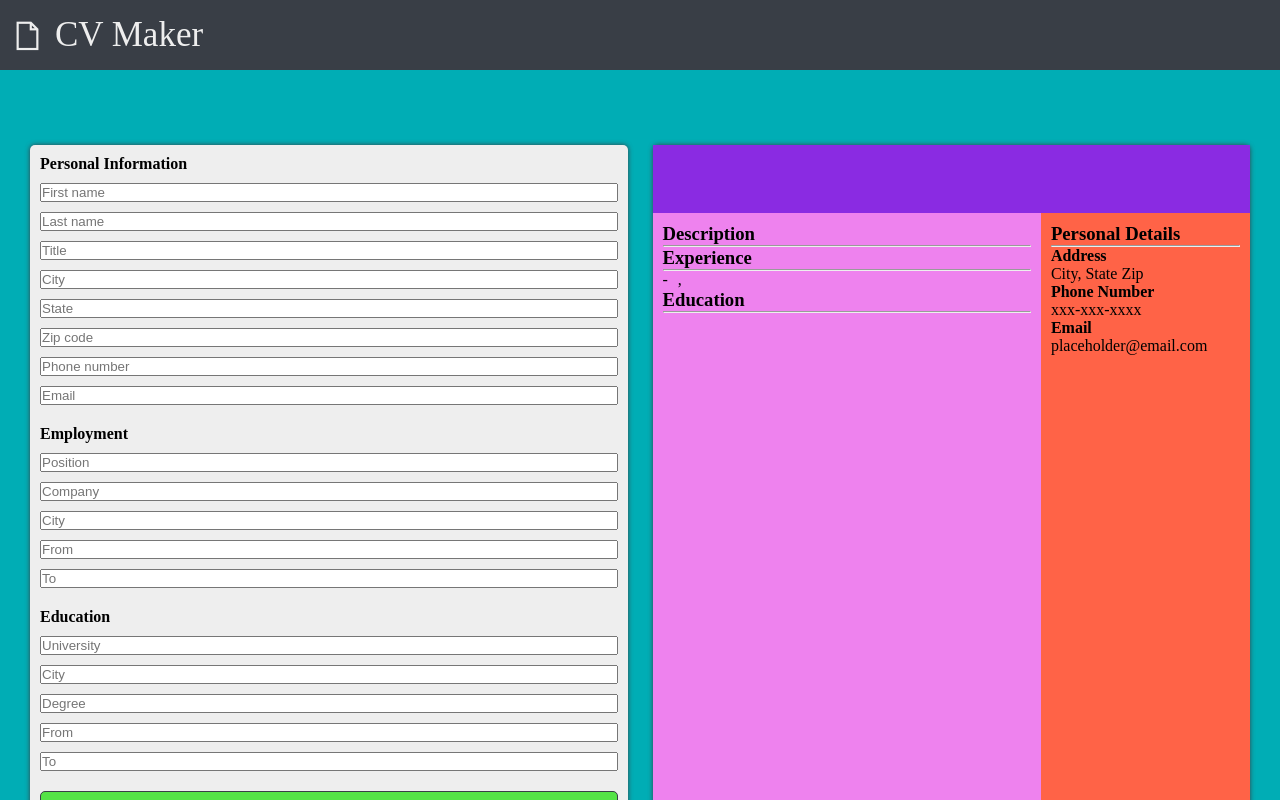
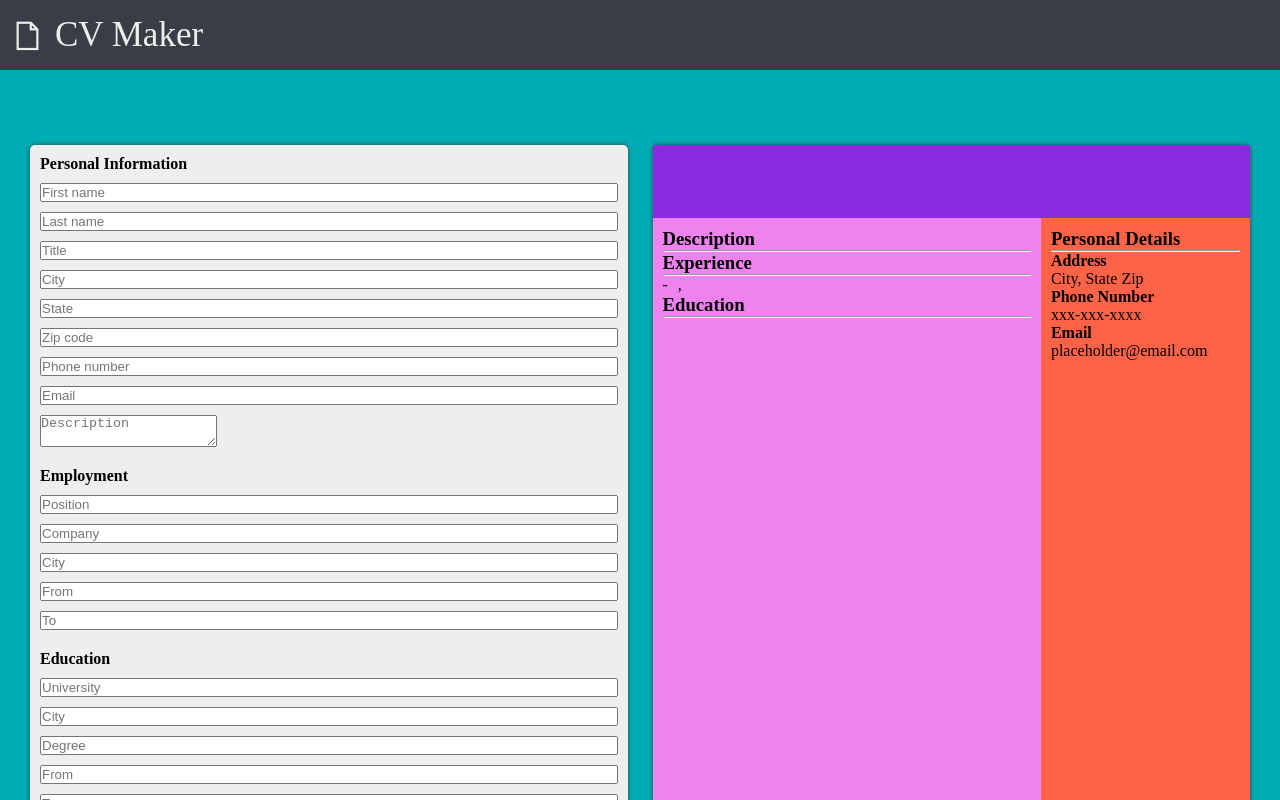
Before and after one commit to robisonwebdev/CV-Application, a React (Create React App) app: page / in a window 1280 px wide. Shown: the top 800 px of the page. Built offline with nearby package versions, Linux system fonts and the light colour scheme.

Commit message:
Added textarea for description

```diff
--- a/src/components/PersonalInformation.js
+++ b/src/components/PersonalInformation.js
@@ -17,6 +17,7 @@ class PersonalInformation extends Component {
                 <input type='text' data-state='personalInfo' name='zipCode' placeholder='Zip code' onChange={(e) => this.props.handleChange(e)} />
                 <input type='tel' data-state='personalInfo' name='phoneNumber' placeholder='Phone number' onChange={(e) => this.props.handleChange(e)} />
                 <input type='email' data-state='personalInfo' name='email' placeholder='Email' onChange={(e) => this.props.handleChange(e)} />
+                <textarea data-state='personInfo' name='description' placeholder='Description' onChange={(e) => this.props.handleChange(e)} />
             </div>
         );
     }
```
